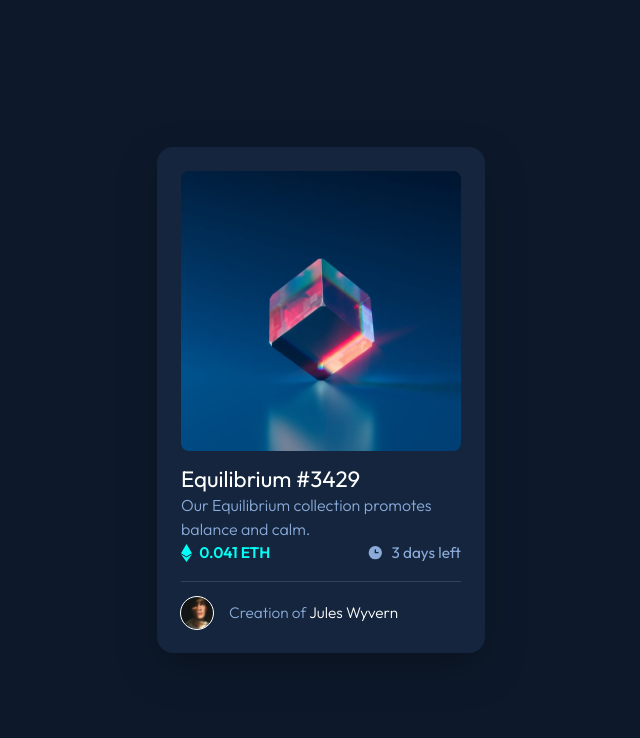
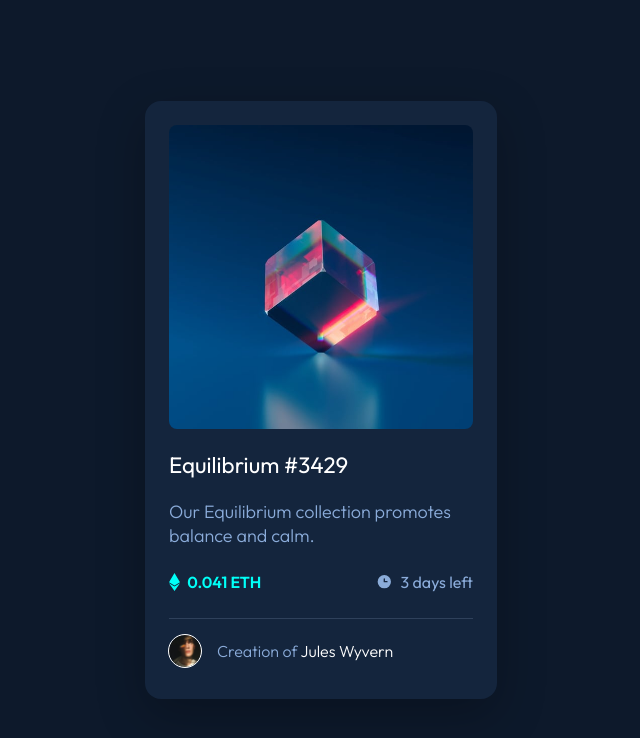
Before and after one commit to mateusabelli/nft-card-component, a plain HTML site: page index.html in a window 1280 px wide. Shown: the whole page, without its empty margins (319-959 px from the left). Drawn offline with Linux system fonts and the light colour scheme.

Commit message:
Created and updated some properties

```diff
--- a/style.css
+++ b/style.css
@@ -31,11 +31,11 @@ body {
   place-content: center;
   min-height: 100vh;
   margin: 0 auto;
-  padding: 0 1rem;
+  padding: 0 1.5rem;
   font-family: var(--ff-sans);
+  font-size: 1rem;
   color: var(--clr-primary-400);
   background-color: var(--clr-neutral-800);
-
 }
 
 hr {
@@ -45,18 +45,18 @@ hr {
 
 .card {
   border-radius: 1rem;
-  max-width: 20.5rem;
+  max-width: 22rem;
   padding: 1.5rem;
+  line-height: 1.5rem;
   font-weight: var(--fw-300);
-  line-height: 1.5rem;
   background-color: var(--clr-neutral-700);
-  box-shadow: 0 1rem 2.5rem rgba(0, 0, 0, 0.25);
-  overflow: hidden;
-
+  box-shadow: 0 1rem 3rem rgba(0, 0, 0, 0.25);
 }
 
-.card > * + * {
-  margin-top: 1em;
+.card-content {
+  padding: 1.5rem 0;
+  display: grid;
+  gap: 1.4rem;
 }
 
 .card-image {
@@ -89,10 +89,13 @@ hr {
   color: var(--clr-neutral-100);
 }
 
+.card-description {
+  font-size: 1.125rem;
+}
+
 .card-pricing {
   display: flex;
   justify-content: space-between;
-  font-size: 0.96rem;
   font-weight: var(--fw-400);
 }
 
@@ -108,10 +111,10 @@ hr {
 }
 
 .card-footer {
+  padding: 1rem 0 0.5rem;
   display: flex;
   align-items: center;
   gap: 1rem;
-  font-size: 0.96rem;
 }
 
 .card-footer > div {
```
